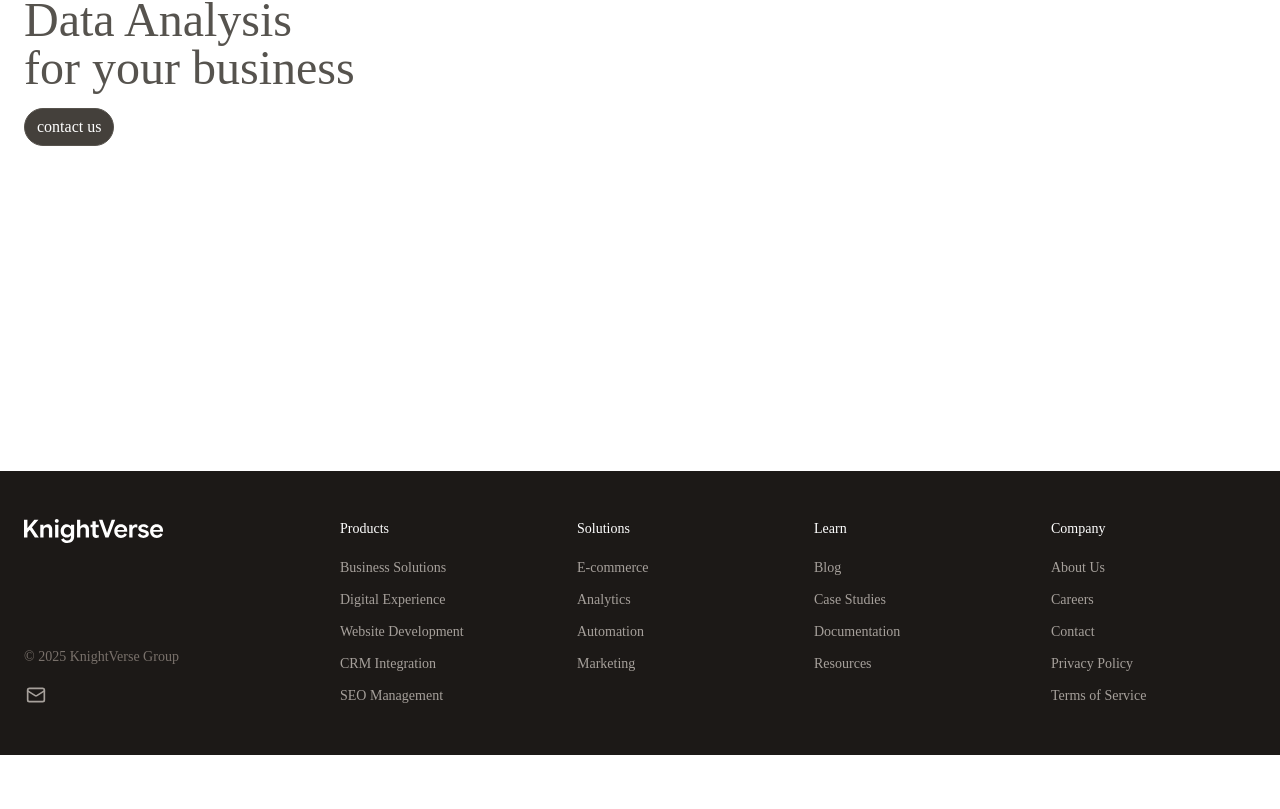
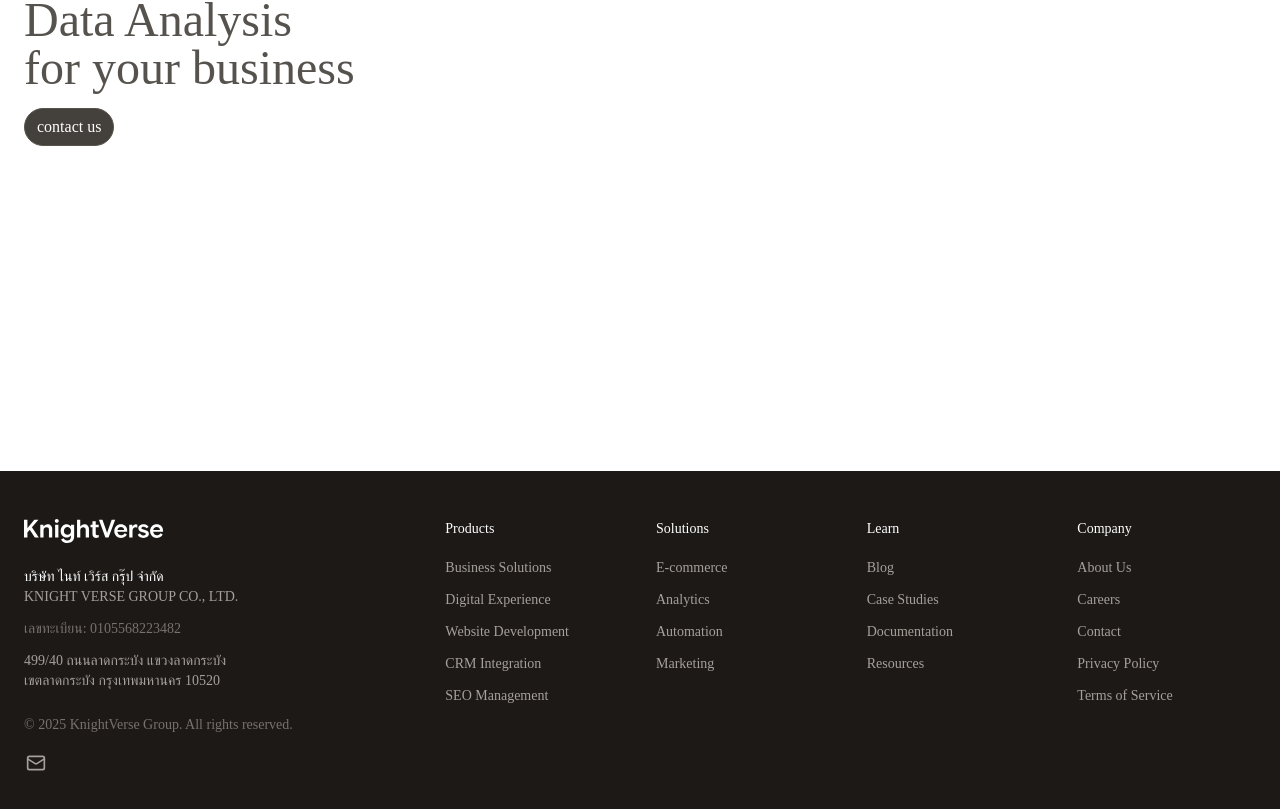
Before and after one commit to dhanavadh/knightverse-web-internal, a SvelteKit app: page / in a window 1280 px wide. Shown: the part 329-1138 px from the top of the page. Before the commit the page ends 1084 px from the top, so only its background shows below. Built offline with nearby package versions, Linux system fonts and the light colour scheme; a web font is replaced by a local one.

Commit message:
update profile

```diff
--- a/src/lib/components/layout/Footer.svelte
+++ b/src/lib/components/layout/Footer.svelte
@@ -1,5 +1,5 @@
 <script lang="ts">
-	import { Instagram, Mail } from '@lucide/svelte';
+	import { Mail } from '@lucide/svelte';
 	import logoWhite from '$lib/assets/logo-w.svg';
 
 	interface FooterLink {
@@ -53,16 +53,30 @@
 		}
 	];
 
-	const socialLinks = [{ icon: Mail, href: 'mailto:contact@knightverse.com', label: 'Email' }];
+	const socialLinks = [{ icon: Mail, href: 'mailto:contact@knightversegroup.com', label: 'Email' }];
 </script>
 
 <footer class="bg-stone-900 text-stone-300">
 	<div class="mx-auto max-w-7xl px-6 py-12">
 		<div class="grid grid-cols-12 gap-8">
-			<div class="col-span-12 flex flex-col gap-6 md:col-span-3">
+			<div class="col-span-12 flex flex-col gap-6 md:col-span-4">
 				<img src={logoWhite} alt="KnightVerse Logo" class="h-6 w-fit" />
+
+				<!-- Company Info -->
+				<div class="flex flex-col gap-3 text-sm">
+					<div>
+						<p class="font-medium text-white">บริษัท ไนท์ เวิร์ส กรุ๊ป จำกัด</p>
+						<p class="text-stone-400">KNIGHT VERSE GROUP CO., LTD.</p>
+					</div>
+					<p class="text-stone-500">เลขทะเบียน: 0105568223482</p>
+					<address class="not-italic text-stone-400">
+						499/40 ถนนลาดกระบัง แขวงลาดกระบัง<br />
+						เขตลาดกระบัง กรุงเทพมหานคร 10520
+					</address>
+				</div>
+
 				<div class="mt-auto flex flex-col gap-4">
-					<p class="text-sm text-stone-500">© 2025 KnightVerse Group</p>
+					<p class="text-sm text-stone-500">© 2025 KnightVerse Group. All rights reserved.</p>
 					<ul class="flex gap-3">
 						{#each socialLinks as social}
 							<li>
@@ -81,7 +95,7 @@
 				</div>
 			</div>
 
-			<nav class="col-span-12 grid grid-cols-2 gap-8 md:col-span-9 md:grid-cols-4">
+			<nav class="col-span-12 grid grid-cols-2 gap-8 md:col-span-8 md:grid-cols-4">
 				{#each footerGroups as group}
 					<div class="flex flex-col gap-4">
 						<h3 class="text-sm font-medium text-white">{group.title}</h3>
--- a/src/routes/+layout.svelte
+++ b/src/routes/+layout.svelte
@@ -11,24 +11,86 @@
 	<link rel="icon" href={favicon} />
 	<meta name="robots" content="index, follow" />
 
-	<!-- Structured Data (JSON-LD) -->
+	<!-- Structured Data (JSON-LD) - Organization -->
 	<script type="application/ld+json">
 		{
 			"@context": "https://schema.org",
 			"@type": "Organization",
-			"name": "KnightVerse Group",
+			"name": "บริษัท ไนท์ เวิร์ส กรุ๊ป จำกัด",
+			"alternateName": ["KNIGHT VERSE GROUP CO., LTD.", "KnightVerse Group"],
 			"url": "https://knightversegroup.com",
 			"logo": "https://knightversegroup.com/og.webp",
-			"description": "KnightVerse Group พร้อมเสนอโซลูชั่นสำหรับธุรกิจทุกขนาด",
+			"description": "การจัดทำซอฟต์แวร์ระบบ ซอฟต์แวร์ระบบปฏิบัติการ ซอฟต์แวร์ระบบเครือข่าย ซอฟต์แวร์จัดการฐานข้อมูล ซอฟต์แวร์ที่เป็นเครื่องมือในการพัฒนาโปรแกรม ชุดคำสั่งโปรแกรมประยุกต์ที่ใช้ในการเพิ่มประสิทธิภาพทางธุรกิจ",
+			"foundingDate": "2025-11-17",
+			"taxID": "0105568223482",
+			"email": "contact@knightversegroup.com",
+			"address": {
+				"@type": "PostalAddress",
+				"streetAddress": "499/40 ถนนลาดกระบัง",
+				"addressLocality": "แขวงลาดกระบัง เขตลาดกระบัง",
+				"addressRegion": "กรุงเทพมหานคร",
+				"postalCode": "10520",
+				"addressCountry": "TH"
+			},
+			"areaServed": {
+				"@type": "Country",
+				"name": "Thailand"
+			},
+			"knowsAbout": [
+				"Software Development",
+				"System Software",
+				"Database Management Software",
+				"Business Applications",
+				"Web Development",
+				"Digital Solutions"
+			],
 			"sameAs": []
 		}
 	</script>
+
+	<!-- Structured Data (JSON-LD) - WebSite -->
 	<script type="application/ld+json">
 		{
 			"@context": "https://schema.org",
 			"@type": "WebSite",
 			"name": "KnightVerse Group",
-			"url": "https://knightversegroup.com"
+			"alternateName": "บริษัท ไนท์ เวิร์ส กรุ๊ป จำกัด",
+			"url": "https://knightversegroup.com",
+			"potentialAction": {
+				"@type": "SearchAction",
+				"target": "https://knightversegroup.com/search?q={search_term_string}",
+				"query-input": "required name=search_term_string"
+			}
+		}
+	</script>
+
+	<!-- Structured Data (JSON-LD) - LocalBusiness -->
+	<script type="application/ld+json">
+		{
+			"@context": "https://schema.org",
+			"@type": "LocalBusiness",
+			"@id": "https://knightversegroup.com/#business",
+			"name": "บริษัท ไนท์ เวิร์ส กรุ๊ป จำกัด",
+			"alternateName": "KNIGHT VERSE GROUP CO., LTD.",
+			"image": "https://knightversegroup.com/og.webp",
+			"url": "https://knightversegroup.com",
+			"email": "contact@knightversegroup.com",
+			"address": {
+				"@type": "PostalAddress",
+				"streetAddress": "499/40 ถนนลาดกระบัง",
+				"addressLocality": "แขวงลาดกระบัง",
+				"addressRegion": "กรุงเทพมหานคร",
+				"postalCode": "10520",
+				"addressCountry": "TH"
+			},
+			"geo": {
+				"@type": "GeoCoordinates",
+				"latitude": 13.7291,
+				"longitude": 100.7567
+			},
+			"priceRange": "$$",
+			"currenciesAccepted": "THB",
+			"paymentAccepted": "Cash, Credit Card, Bank Transfer"
 		}
 	</script>
 
```
